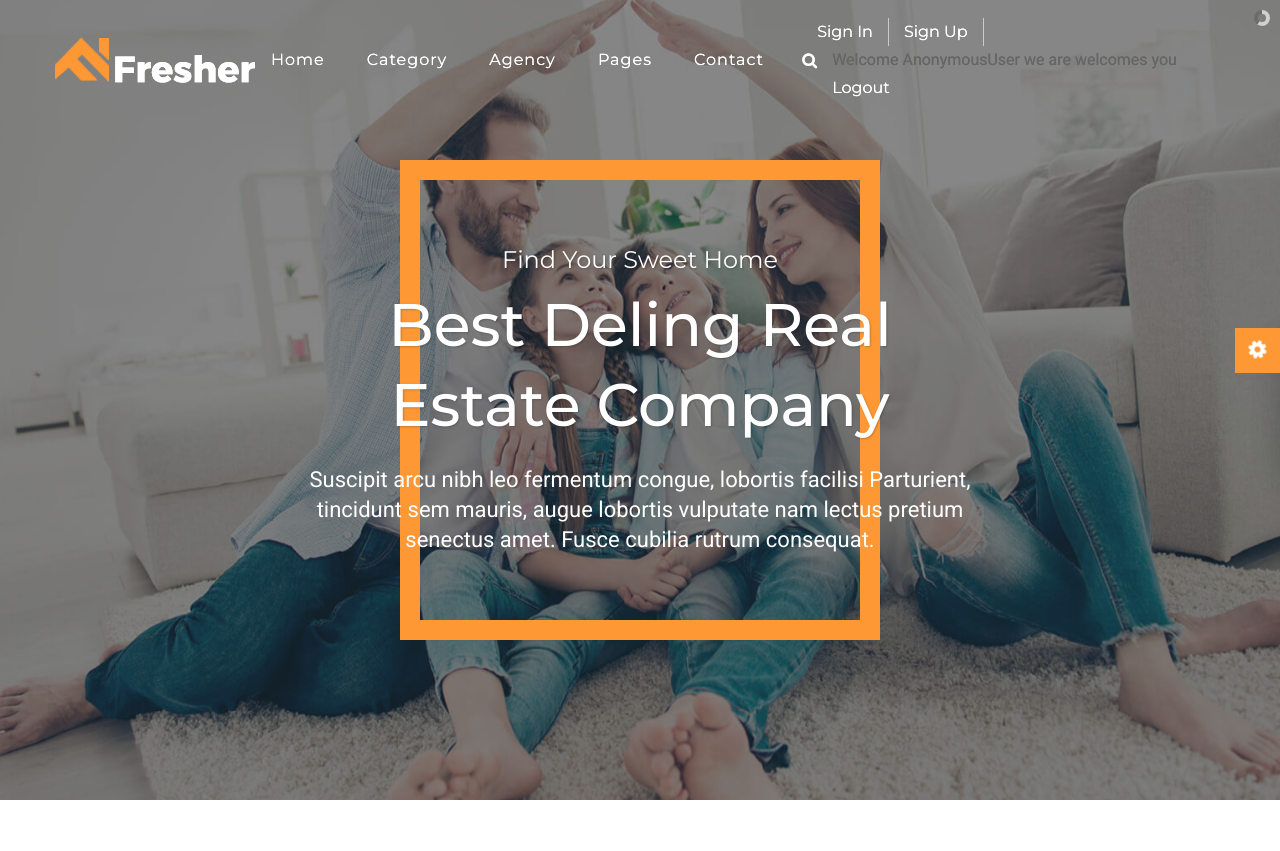
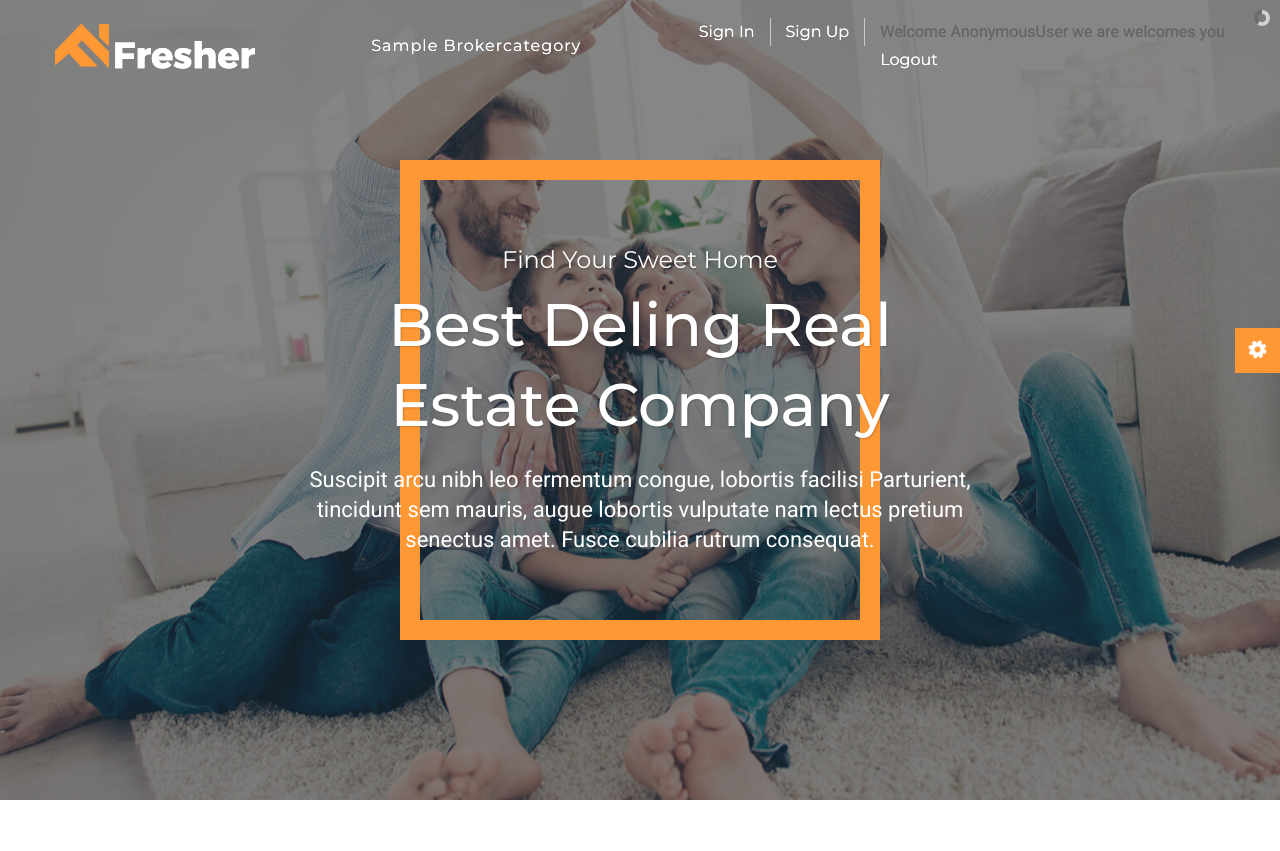
Before and after one commit to rdmaks98/sp-3, a Django app: page / in a window 1280 px wide. Shown: the top 851 px of the page. Run offline with Django 3.2, Linux system fonts and the light colour scheme; tables that the repository leaves empty hold one stand-in row (values such as "Sample post"); some libraries are stand-ins or nearby versions.

Commit message:
category and subcategory

```diff
--- a/Property/admin.py
+++ b/Property/admin.py
@@ -1,4 +1,5 @@
 from django.contrib import admin
-from Property.models import BrokerCategory
+from Property.models import BrokerCategory,BrokerSubCategory
 # Register your models here.
 admin.site.register(BrokerCategory)
+admin.site.register(BrokerSubCategory)
--- a/Property/models.py
+++ b/Property/models.py
@@ -28,7 +28,7 @@
 
 
 class BrokerSubCategory(models.Model):
-    category_id = models.CharField(max_length=255)
-    name = models.CharField(max_length=255)
+    sub_category = models.ForeignKey(BrokerCategory, on_delete= models.CASCADE)
+    sub_name = models.CharField(max_length=255)
     def __str__(self):
-        return self.name
+        return self.sub_name
--- a/Property/templates/layout/header.html
+++ b/Property/templates/layout/header.html
@@ -1,50 +1,63 @@
 <!DOCTYPE html>
 <html lang="en">
-
   <!-- Mirrored from themetrading.com/html/fresher/demo/index-4.html by HTTrack Website Copier/3.x [XR&CO'2014], Sun, 27 Jun 2021 07:23:17 GMT -->
 
   <head>
     {% load static %}
     <!--===== Meta Tag =====-->
-  <meta charset="utf-8">
-  <meta http-equiv="x-ua-compatible" content="ie=edge">
-  <meta name="description" content="Fresher - Real Estate Template">
-  <meta name="viewport" content="width=device-width, initial-scale=1">
-  <meta name="keywords"
-    content="business, property, directory, listing, real estate, Real estate template, realtor, developer, apartment, broker, real estate agency, map, company, agent, rent house">
-  <meta name="author" content="root">
+    <meta charset="utf-8" />
+    <meta http-equiv="x-ua-compatible" content="ie=edge" />
+    <meta name="description" content="Fresher - Real Estate Template" />
+    <meta name="viewport" content="width=device-width, initial-scale=1" />
+    <meta
+      name="keywords"
+      content="business, property, directory, listing, real estate, Real estate template, realtor, developer, apartment, broker, real estate agency, map, company, agent, rent house"
+    />
+    <meta name="author" content="root" />
     <!--CSs Links
 	==================================================================-->
 
-  <link rel="stylesheet" href="{% static 'css/bootstrap.min.css' %}">
-  <link rel="stylesheet" href="{% static 'css/style.css' %}">
-  <link rel="stylesheet" href="{% static 'css/animate.min.css' %}">
-  <link rel="stylesheet" href="{% static 'css/color.css' %}" id="color-change">
-  <link rel="stylesheet" href="{% static 'css/font-awesome.min.css' %}">
-  <link rel="stylesheet" href="{% static 'css/layerslider.css' %}">
-  <link rel="stylesheet" href="{% static 'css/owl.carousel.min.css' %}">
-  <link rel="stylesheet" href="{% static 'css/jquery.fancybox.min.css' %}">
-  <link rel="stylesheet" href="{% static 'fonts/flaticon/flaticon.css' %}">
+    <link rel="stylesheet" href="{% static 'css/bootstrap.min.css' %}" />
+    <link rel="stylesheet" href="{% static 'css/style.css' %}" />
+    <link rel="stylesheet" href="{% static 'css/animate.min.css' %}" />
+    <link
+      rel="stylesheet"
+      href="{% static 'css/color.css' %}"
+      id="color-change"
+    />
+    <link rel="stylesheet" href="{% static 'css/font-awesome.min.css' %}" />
+    <link rel="stylesheet" href="{% static 'css/layerslider.css' %}" />
+    <link rel="stylesheet" href="{% static 'css/owl.carousel.min.css' %}" />
+    <link rel="stylesheet" href="{% static 'css/jquery.fancybox.min.css' %}" />
+    <link rel="stylesheet" href="{% static 'fonts/flaticon/flaticon.css' %}" />
     <!--====================================================
 	Typography links
 	Import Google Fonts
 	======================================================-->
-  <link href="https://fonts.googleapis.com/css2?family=Montserrat:wght@400;500;600;700;800;900&amp;display=swap"
-    rel="stylesheet">
-  <link href="https://fonts.googleapis.com/css2?family=Roboto:wght@400;500;700;900&amp;display=swap" rel="stylesheet">
+    <link
+      href="https://fonts.googleapis.com/css2?family=Montserrat:wght@400;500;600;700;800;900&amp;display=swap"
+      rel="stylesheet"
+    />
+    <link
+      href="https://fonts.googleapis.com/css2?family=Roboto:wght@400;500;700;900&amp;display=swap"
+      rel="stylesheet"
+    />
 
     <!-- Title -->
     <title>Real Estate</title>
 
     <!-- Favicon Icon -->
-  <link rel="shortcut icon" type="image/x-icon" href="{% static 'images/favicon.ico' %}">
-
+    <link
+      rel="shortcut icon"
+      type="image/x-icon"
+      href="{% static 'images/favicon.ico' %}"
+    />
   </head>
 
   <body oncontextmenu="return false;">
     <!-- Start Back to top
 =========================================================================-->
-  <div id="scroll" style="display: none;"><i class="fa fa-angle-up"></i></div>
+    <div id="scroll" style="display: none"><i class="fa fa-angle-up"></i></div>
     <!-- End Back to top
 =========================================================================-->
     <!-- Color Settings Start
@@ -58,20 +71,41 @@
       <div class="panel-box shadow">
         <span class="panel-title">Theme Colors</span>
         <ul class="color-box">
-        <li class="default" data-name="default" data-path="{% static 'css/color.css' %}"
-          data-image="{% static 'images/logo/logo-white.png' %}" data-target="{% static 'images/logo/logo.png' %}"></li>
-        <li class="color-1" data-name="color-1" data-path="css/color/color-1.css' %}"
+          <li
+            class="default"
+            data-name="default"
+            data-path="{% static 'css/color.css' %}"
+            data-image="{% static 'images/logo/logo-white.png' %}"
+            data-target="{% static 'images/logo/logo.png' %}"
+          ></li>
+          <li
+            class="color-1"
+            data-name="color-1"
+            data-path="css/color/color-1.css' %}"
             data-image="{% static 'images/logo/logo-white-light-green.png' %}"
-          data-target="{% static 'images/logo/logo-black-light-green.png' %}"></li>
-        <li class="color-2" data-name="color-2" data-path="{% static 'css/color/color-2.css' %}"
+            data-target="{% static 'images/logo/logo-black-light-green.png' %}"
+          ></li>
+          <li
+            class="color-2"
+            data-name="color-2"
+            data-path="{% static 'css/color/color-2.css' %}"
             data-image="{% static 'images/logo/logo-white-light-yellow.png' %}"
-          data-target="{% static 'images/logo/logo-black-light-yellow.png' %}"></li>
-        <li class="color-3" data-name="color-3" data-path="{% static 'css/color/color-3.css' %}"
+            data-target="{% static 'images/logo/logo-black-light-yellow.png' %}"
+          ></li>
+          <li
+            class="color-3"
+            data-name="color-3"
+            data-path="{% static 'css/color/color-3.css' %}"
             data-image="{% static 'images/logo/logo-white-green.png' %}"
-          data-target="{% static 'images/logo/logo-black-green.png' %}"></li>
-        <li class="color-4" data-name="color-4" data-path="css/color/color-4.css' %}"
+            data-target="{% static 'images/logo/logo-black-green.png' %}"
+          ></li>
+          <li
+            class="color-4"
+            data-name="color-4"
+            data-path="css/color/color-4.css' %}"
             data-image="{% static 'images/logo/logo-white-sky.png' %}"
-          data-target="{% static 'images/logo/logo-blue-sky.png' %}"></li>
+            data-target="{% static 'images/logo/logo-blue-sky.png' %}"
+          ></li>
         </ul>
       </div>
     </div>
@@ -85,89 +119,60 @@
           <div class="row">
             <div class="col-lg-12">
               <nav class="navbar navbar-expand-lg navbar-light px-0">
-              <a class="navbar-brand" href="{% url 'index' %}"><img class="nav-logo"
-                  src="{% static 'images/logo/logo-white.png' %}" alt="logo"></a>
-              <button class="toggle-btn" data-toggle="collapse" data-target="#navbarSupportedContent"
-                aria-controls="navbarSupportedContent" aria-expanded="false" aria-label="Toggle navigation">
-              </button>
-              <div class="collapse navbar-collapse" id="navbarSupportedContent">
+                <a class="navbar-brand" href="{% url 'index' %}"
+                  ><img
+                    class="nav-logo"
+                    src="{% static 'images/logo/logo-white.png' %}"
+                    alt="logo"
+                /></a>
+                <button
+                  class="toggle-btn"
+                  data-toggle="collapse"
+                  data-target="#navbarSupportedContent"
+                  aria-controls="navbarSupportedContent"
+                  aria-expanded="false"
+                  aria-label="Toggle navigation"
+                ></button>
+                <div
+                  class="collapse navbar-collapse"
+                  id="navbarSupportedContent"
+                >
                   <ul class="navbar-nav mx-auto">
+                    {% for i in cat %}
                     <li class="nav-item dropdown mega-menu">
-                    <a class="nav-link dropdown-toggle" href="" role="button" data-toggle="dropdown"
-                      aria-haspopup="true" aria-expanded="false">Home</a>
-                  </li>
-                  <li class="nav-item dropdown">
-                    <a class="nav-link dropdown-toggle" href="#" role="button" data-toggle="dropdown"
-                      aria-haspopup="true" aria-expanded="false">Category</a>
-                    <ul class="dropdown-menu shadow">
-                      <li class="dropdown">
-                        <a class="dropdown-toggle dropdown-item" href="#">Industrial</a>
-                        <ul class="dropdown-menu shadow">
-                          <li><a class="dropdown-item" href="property-grid-full-width.html">Shop</a></li>
-                        </ul>
-                      </li>
-                      <li><a class="dropdown-item" href="single-property.html">Single Property</a>
-                      </li>
-                    </ul>
-                  </li>
-                  <li class="nav-item dropdown">
-                    <a class="nav-link dropdown-toggle" href="#" role="button" data-toggle="dropdown"
-                      aria-haspopup="true" aria-expanded="false">Agency</a>
-                    <ul class="dropdown-menu shadow">
-                      <li class="dropdown">
-                        <a class="dropdown-toggle dropdown-item" href="#">Agency</a>
-                        <ul class="dropdown-menu shadow">
-                          <li><a class="dropdown-item" href="agent-style-1-grid-left-sidebar.html">Name</a></li>
+                      <div>
+                        <a
+                          class="nav-link dropdown-toggle"
+                          href=""
+                          role="button"
+                          data-toggle="dropdown"
+                          aria-haspopup="true"
+                          aria-expanded="false"
+                        >
+                          {{i.name}}
+                        </a>
 
-                        </ul>
-                      </li>
-                    </ul>
-                  </li>
-                  <li class="nav-item dropdown">
-                    <a class="nav-link dropdown-toggle" href="#" role="button" data-toggle="dropdown"
-                      aria-haspopup="true" aria-expanded="false">Pages</a>
-                    <ul class="dropdown-menu shadow">
-                      <li class="mega-menu-area">
-                        <div class="row">
-                          <div class="col-xl-3 col-lg-3">
-                            <ul>
-                              <li><a class="dropdown-item" href="about-us.html">About
-                              <li><a class="dropdown-item" href="about-us.html">Services
-                              <li><a class="dropdown-item" href="about-us.html">Pricing
-                              <li><a class="dropdown-item" href="about-us.html">FAq
-                              <li><a class="dropdown-item" href="about-us.html">Invoice
-                              <li><a class="dropdown-item" href="about-us.html">Property
-                                  Tax
-                              <li><a class="dropdown-item" href="about-us.html">Profile
-                              <li><a class="dropdown-item" href="about-us.html">Favourite
-                                  Property
-                              <li><a class="dropdown-item" href="about-us.html">Error
-                              <li><a class="dropdown-item" href="about-us.html">Change
-                                  Password</a></li>
-                            </ul>
+                        <div
+                          class="dropdown-menu"
+                          aria-labelledby="dropdownMenuButton"
+                        >
+                          {% for j in subcat %}
+                          <a class="dropdown-item" href="#">
+                            {% if j.sub_category_id == i.id %} {{j.sub_name }}
+                            {% endif %}
+                          </a>
+                          {% endfor %}
                         </div>
                       </div>
                     </li>
+                    {% endfor %}
                   </ul>
-                  </li>
-                  <li class="nav-item"><a class="nav-link" href="contact.html">Contact</a></li>
-                  <li class="nav-item">
-                    <form class="search-field">
-                      <input type="search" class="search form-control" placeholder="Search Here" />
-                      <span>
-                        <i class="fa fa-search"></i>
-                        <i class="fa fa-times"></i>
-                      </span>
-                    </form>
-                  </li>
-                </ul>
+
                   <ul class="admin-info color-white-a">
                     <li><a href="{% url 'login' %}">Sign In</a></li>
                     <li><a href="register">Sign Up</a></li>
                     <li>
-
-                    Welcome {{request.user}}
-                    we are welcomes you
+                      Welcome {{request.user}} we are welcomes you
                       <a href="/logout">Logout</a>
                     </li>
                   </ul>
@@ -180,3 +185,5 @@
     </header>
     <!-- End Header
 =========================================================================-->
+  </body>
+</html>
--- a/Property/urls.py
+++ b/Property/urls.py
@@ -8,6 +8,7 @@
     path('login',views.loginUser,name="login"),
     path('register',views.register,name="register"),
     path('logout', views.logoutUser, name='logout'),
+    # path('category', views.categoryData, name='header'),
 ]
 
 if settings.DEBUG:
--- a/Property/views.py
+++ b/Property/views.py
@@ -5,10 +5,13 @@
 from django.contrib.auth import authenticate, login
 from django.contrib.auth import logout as django_logout
 from django.contrib import messages
-
+from Property.models import BrokerCategory,BrokerSubCategory
 # Create your views here.
 def index(request):
-    return render(request,"Property/index.html")
+    cat = BrokerCategory.objects.all()
+    subcat = BrokerSubCategory.objects.all()
+    # return render (request,'header.html',{'cat':cat})
+    return render(request,"Property/index.html",{'cat':cat,'subcat':subcat})
 
 def loginUser(request):
     if request.method == "POST":
@@ -50,3 +53,5 @@
         form =UserCreationForm()
 
     return render(request,"user_page/register.html",{'form':form})
+
+# def categoryData(request):
```
Also changed, not shown: Property/migrations/0001_initial.py, Property/migrations/0002_delete_user_profile.py (deleted), Property/migrations/0003_brokercategory_brokersubcategory.py (deleted). Lines whose indentation alone changed are shown as unchanged.
